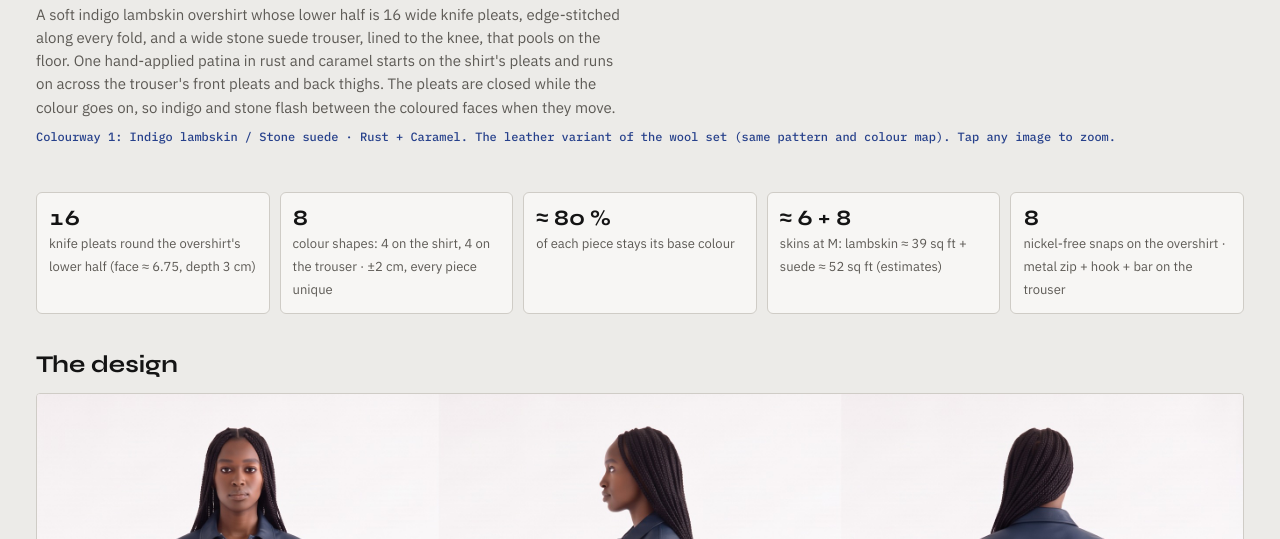
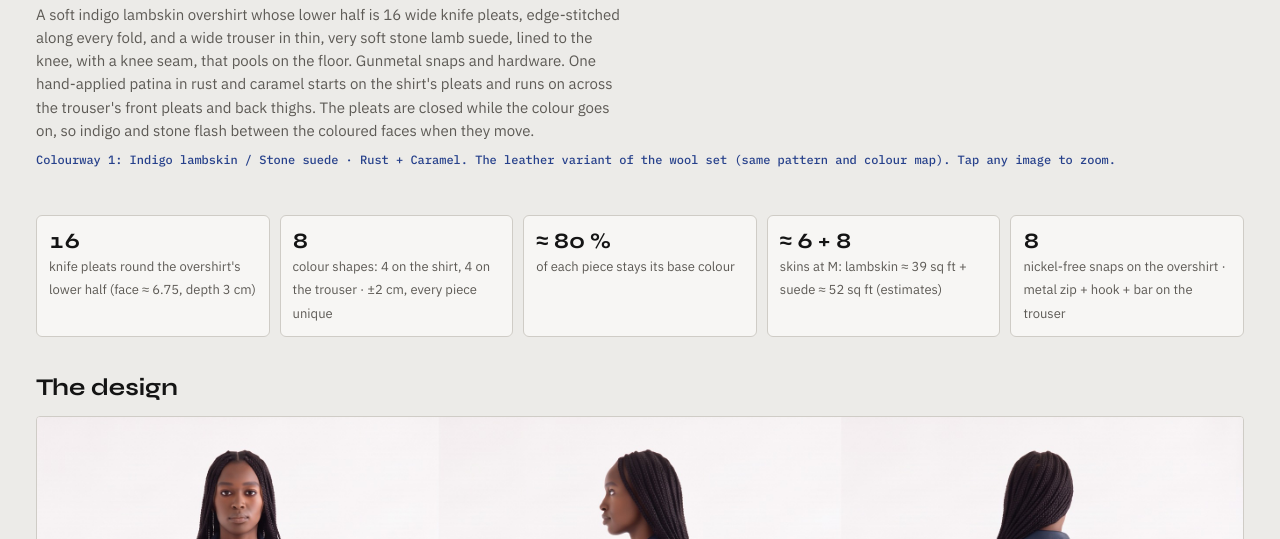
Before and after one commit to Chris2dtop/puffer-petal-trench, a plain HTML site: page fold-paint-split-set/index.html in a window 1280 px wide. Shown: the part 261-800 px from the top of the page. Drawn offline with Linux system fonts and the light colour scheme.

Commit message:
Fold-Paint page: intro names the thin lamb suede and gunmetal hardware (Rev B)
Co-Authored-By: Claude Opus 5.5 <noreply@anthropic.com>
Claude-Session: https://claude.ai/code/session_01KCg8YX8M1iquPMnc62WHA6

```diff
--- a/fold-paint-split-set/index.html
+++ b/fold-paint-split-set/index.html
@@ -140,7 +140,7 @@ button.zoom.missing img{display:none}button.zoom.missing::after{display:none}but
   <polygon points="195.4 73.39 177.22 177.82 164.31 177.82 182.5 73.39 195.4 73.39"/>
 </svg><span style="font:700 9px Helvetica,Arial,sans-serif;letter-spacing:.55em;margin-right:-.55em">PARIS</span></div><small>Tech pack · <b>Rev B</b> · 12 Nov 2026 · confidential · aniezeshop.com</small></div><div class="eyebrow"><span><b>P07-FP01L + FP02L · FOLD-PAINT SPLIT SET · LEATHER · colourway 1</b> · unisex XS–2XL · tech pack v1</span><span>Design image → flats → colour map → factory PDF</span></div>
 <h1>Fold-Paint Split Set, in leather.</h1>
-<p class="lede">A soft indigo lambskin overshirt whose lower half is 16 wide knife pleats, edge-stitched along every fold, and a wide stone suede trouser, lined to the knee, that pools on the floor. One hand-applied patina in rust and caramel starts on the shirt's pleats and runs on across the trouser's front pleats and back thighs. The pleats are closed while the colour goes on, so indigo and stone flash between the coloured faces when they move.</p>
+<p class="lede">A soft indigo lambskin overshirt whose lower half is 16 wide knife pleats, edge-stitched along every fold, and a wide trouser in thin, very soft stone lamb suede, lined to the knee, with a knee seam, that pools on the floor. Gunmetal snaps and hardware. One hand-applied patina in rust and caramel starts on the shirt's pleats and runs on across the trouser's front pleats and back thighs. The pleats are closed while the colour goes on, so indigo and stone flash between the coloured faces when they move.</p>
 <p class="hint">Colourway 1: Indigo lambskin / Stone suede · Rust + Caramel. The leather variant of the wool set (same pattern and colour map). Tap any image to zoom.</p></header>
 <section class="facts">
 <div class="fact"><b>16</b><span>knife pleats round the overshirt's lower half (face ≈ 6.75, depth 3 cm)</span></div>
```
Also changed, not shown: 1 other file.
